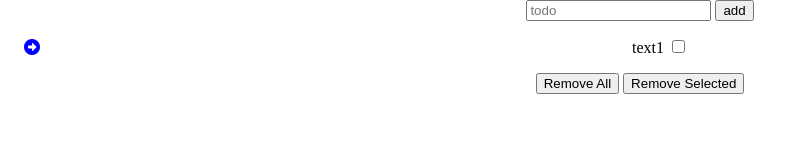
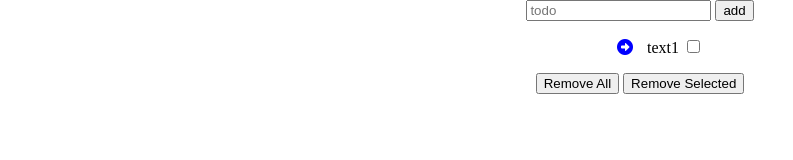
Before and after one commit to elbroandrew/simple-todo-list, a plain HTML site: page index.html in a window 1280 px wide. Shown: the whole page, without its empty margins (0-793 px from the left). Drawn offline with Linux system fonts and the light colour scheme.

Commit message:
feat: add font awesome arrow

```diff
--- a/script.js
+++ b/script.js
@@ -84,6 +84,6 @@ function change_todo_state(checkbox){
 - scss
 - rollup
 - backend routes
-- change marker (emoji)
+- unselect all
 
 */
--- a/style.css
+++ b/style.css
@@ -3,18 +3,27 @@ body{
 }
 .container{
     text-align: center;
-    position: relative;
 }
 .todo-container{
 
 }
 
 .todo-container__list{
+    list-style-position: inside;
+    text-align: center;
+}
+
+.todo-container__list {
+
 
 }
 
-.todo-container__item {
+.todo-container__text{
+    padding-left: 10px;
+}
 
+.todo-container__item::marker {
+    text-align: left;
 }
 
 .todo-container__item::marker {
```
